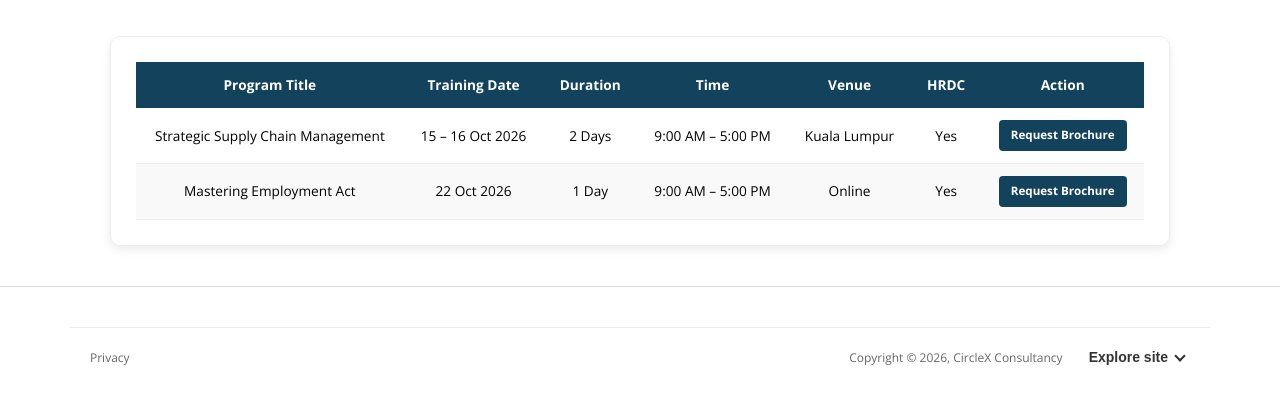
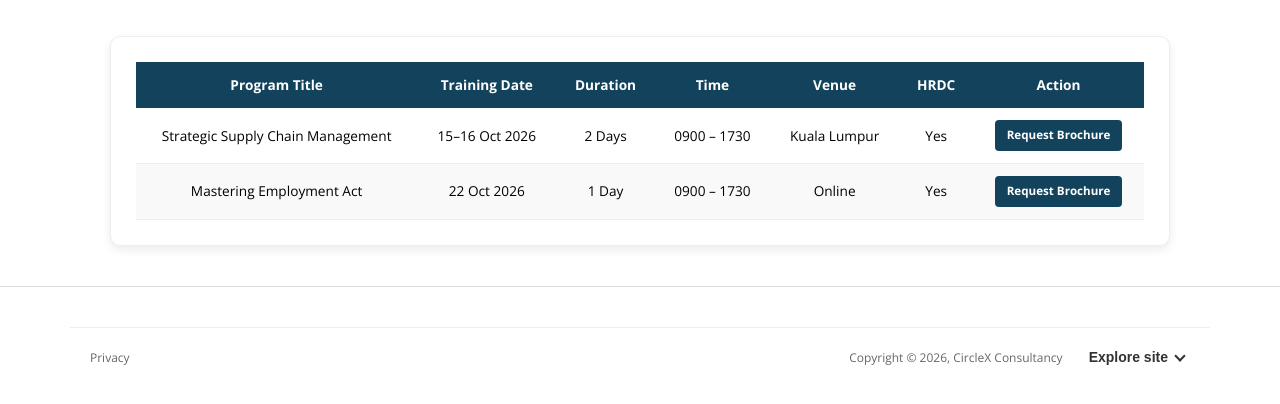
Before and after one commit to kiaarjen27/cxcons, a Jekyll site: the page built from public-training.html, in a window 1280 px wide, cut to the strip 487-891 px from the top of the page. Built offline with Jekyll 4.4.1, drawn with Linux system fonts in a browser that asks for light colours.

Commit message:
Update public-training.html

```diff
--- a/public-training.html
+++ b/public-training.html
@@ -29,9 +29,9 @@ description: Explore upcoming public training programs by Circlex Consultancy. H
           <!-- Example Row 1 -->
           <tr style="border-bottom: 1px solid #eee;">
             <td style="padding: 12px 15px;">Strategic Supply Chain Management</td>
-            <td style="padding: 12px 15px; text-align: center;">15 – 16 Oct 2026</td>
+            <td style="padding: 12px 15px; text-align: center;">15–16 Oct 2026</td>
             <td style="padding: 12px 15px; text-align: center;">2 Days</td>
-            <td style="padding: 12px 15px; text-align: center;">9:00 AM – 5:00 PM</td>
+            <td style="padding: 12px 15px; text-align: center;">0900 – 1730</td>
             <td style="padding: 12px 15px; text-align: center;">Kuala Lumpur</td>
             <td style="padding: 12px 15px; text-align: center;">Yes</td>
             <td style="padding: 12px 15px; text-align: center;">
@@ -46,7 +46,7 @@ description: Explore upcoming public training programs by Circlex Consultancy. H
             <td style="padding: 12px 15px;">Mastering Employment Act</td>
             <td style="padding: 12px 15px; text-align: center;">22 Oct 2026</td>
             <td style="padding: 12px 15px; text-align: center;">1 Day</td>
-            <td style="padding: 12px 15px; text-align: center;">9:00 AM – 5:00 PM</td>
+            <td style="padding: 12px 15px; text-align: center;">0900 – 1730</td>
             <td style="padding: 12px 15px; text-align: center;">Online</td>
             <td style="padding: 12px 15px; text-align: center;">Yes</td>
             <td style="padding: 12px 15px; text-align: center;">
```
